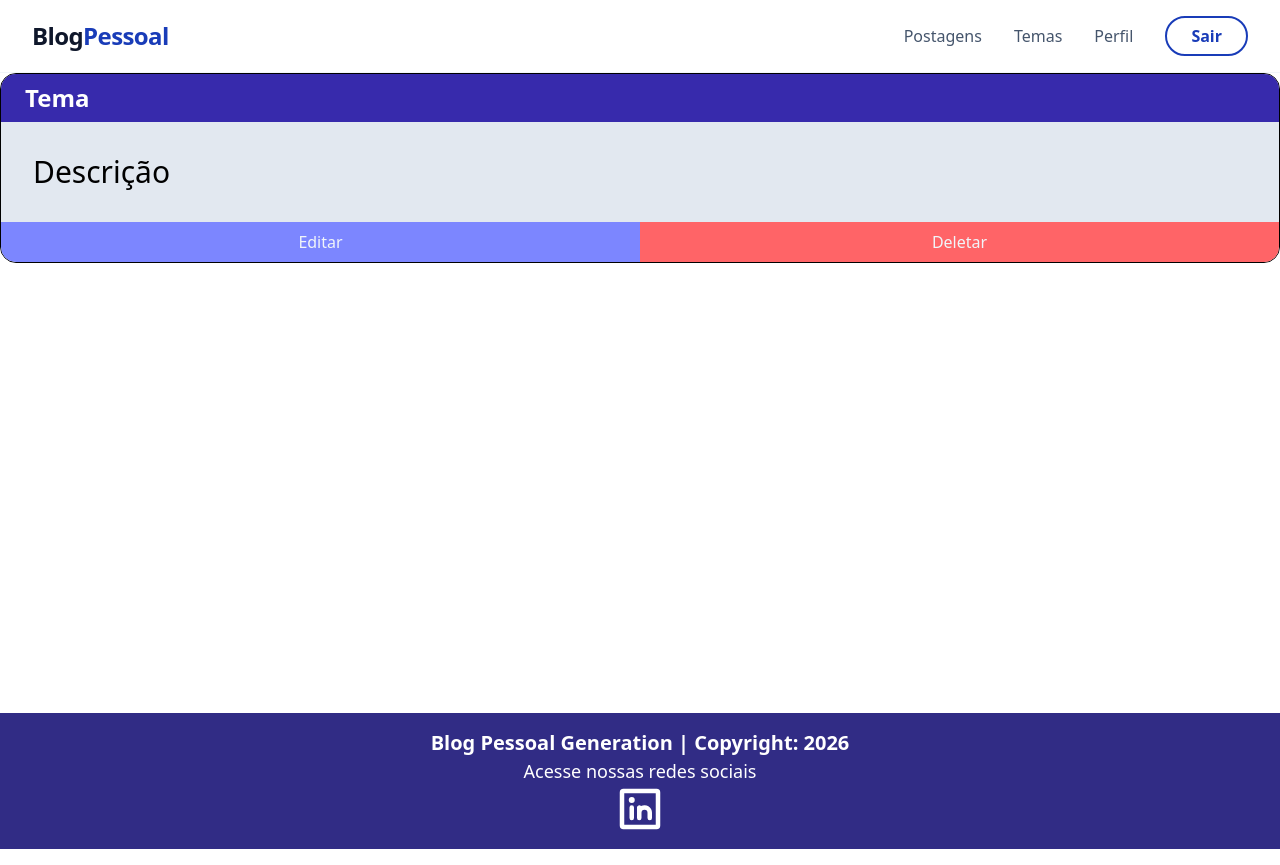
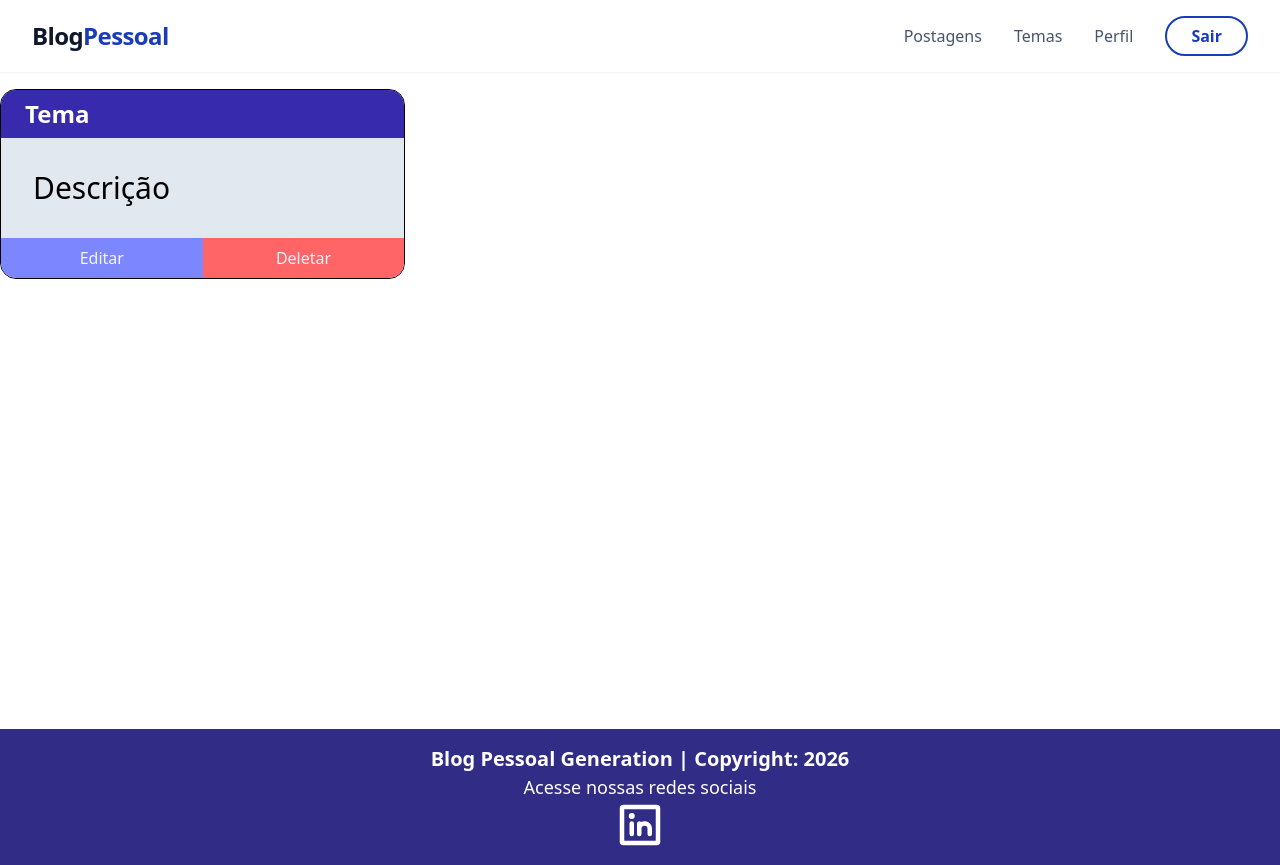
Before and after one commit to Eduarddoribeiro/blog-pessoal-react, a React (Vite) app: page /temas in a window 1280 px wide. Built offline with nearby package versions, Linux system fonts and the light colour scheme.

Commit message:
feat: implementa componente ListaTemas e corrige rotas no App

```diff
--- a/src/App.tsx
+++ b/src/App.tsx
@@ -5,8 +5,8 @@ import Home from "./pages/home/Home"
 import Cadastro from './pages/cadastro/Cadastro'
 import Login from './pages/login/Login'
 import { AuthProvider } from './contexts/AuthContext'
-import CardTema from './components/tema/cardtema/CardTema'
-CardTema
+import ListaTemas from './components/tema/cardtema/listatemas/ListaTemas'
+
 
 function App() {
 
@@ -20,7 +20,7 @@ function App() {
             <Route path="/" element={<Login />}></Route>
             <Route path="/home" element={<Home />}></Route>
             <Route path="/cadastro" element={<Cadastro />}></Route>
-            <Route path="/temas" element={<CardTema />}></Route>
+            <Route path="/temas" element={<ListaTemas />}></Route>
           </Routes>
         </div>
         <Footer />
--- /dev/null
+++ b/src/components/tema/cardtema/listatemas/ListaTemas.tsx
@@ -0,0 +1,17 @@
+import CardTema from "../CardTema";
+
+function ListaTemas() {
+    return (
+        <>
+            <div className="flex justify-center w-full my-4">
+                <div className="container flex flex-col">
+                    <div className="grid grid-cols-1 md:grid-cols-2 lg:grid-cols-3 gap-8">
+                        <CardTema />
+                    </div>
+                </div>
+            </div>
+        </>
+    )
+}
+
+export default ListaTemas
```
